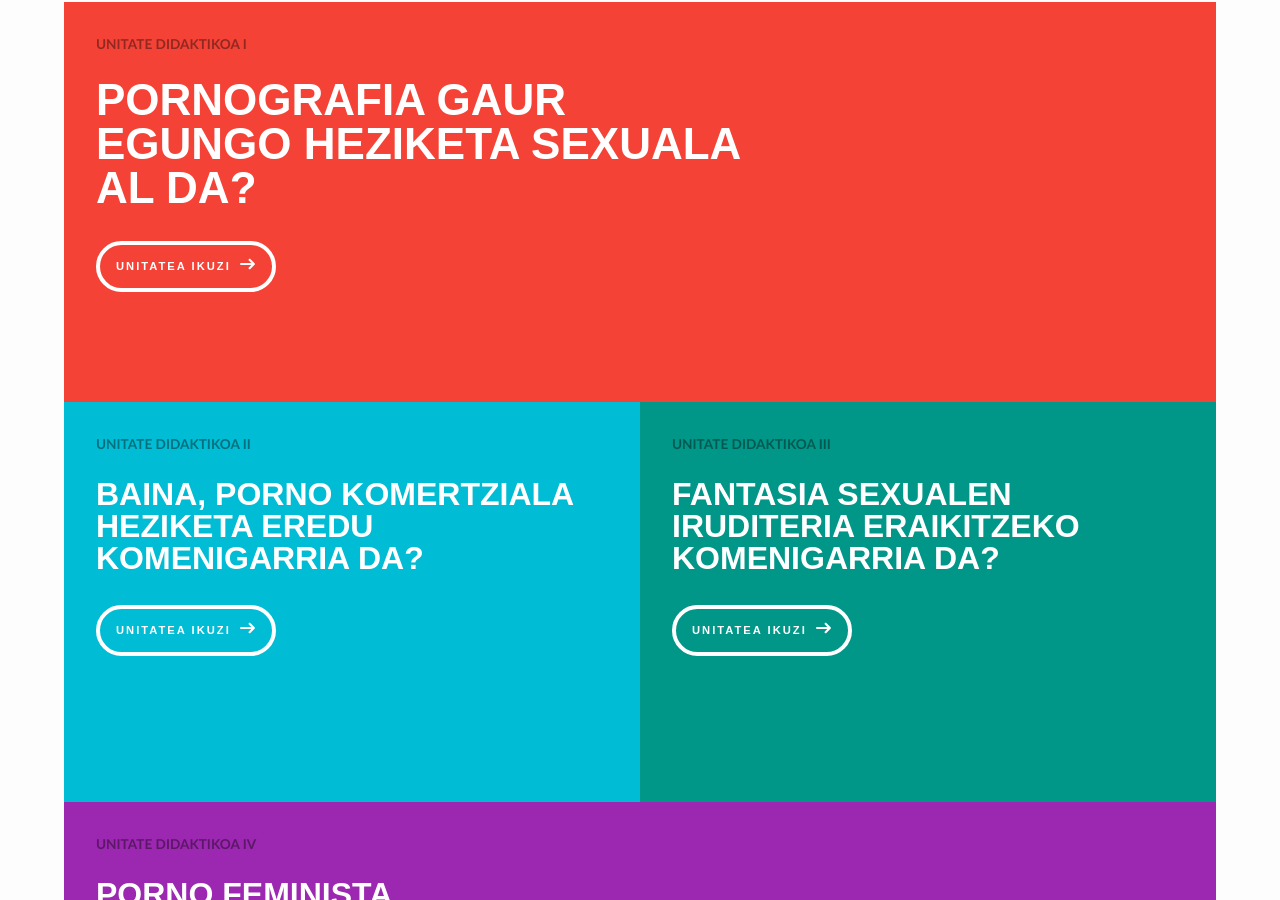
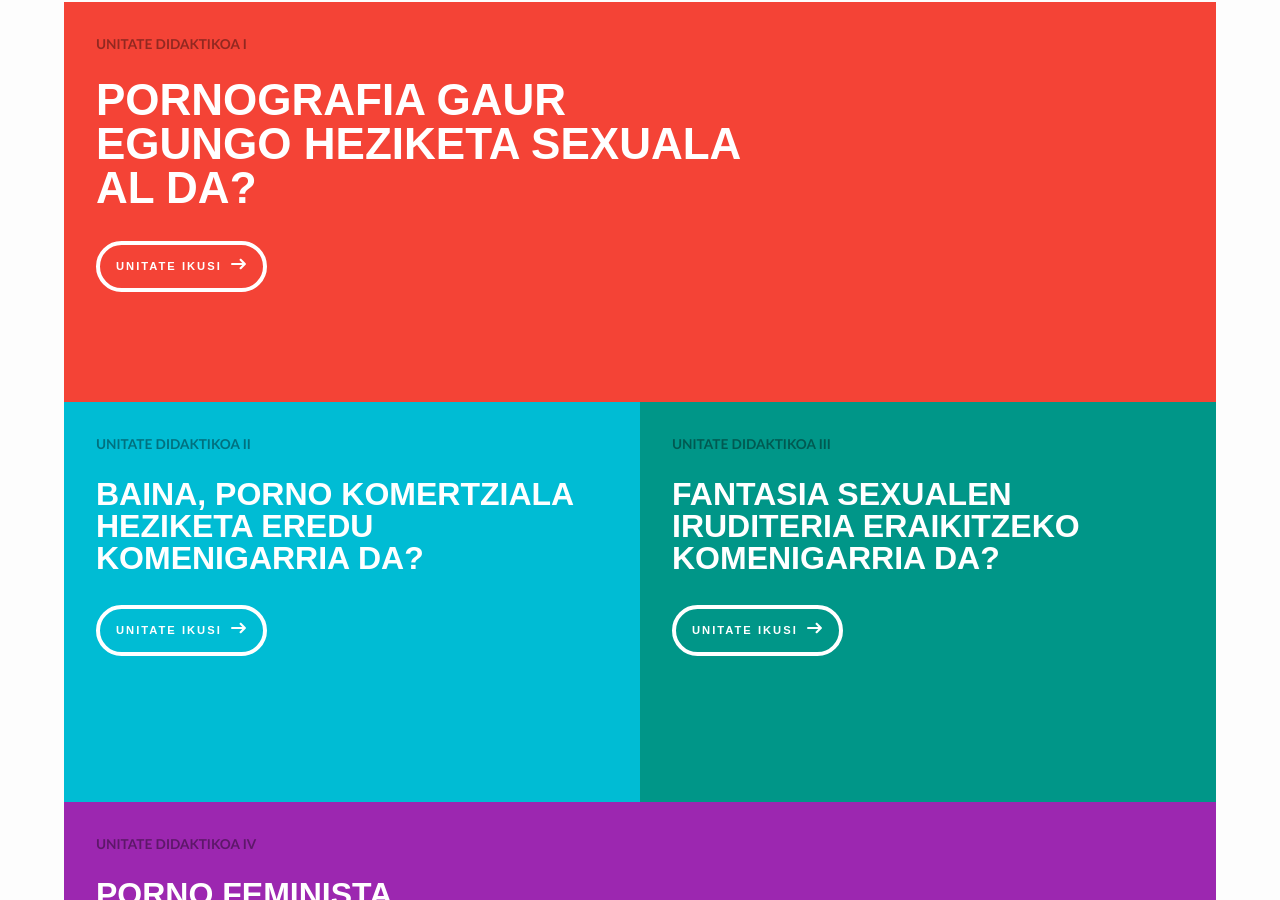
Before and after one commit to pornoeskola/site, a Jekyll site: the page built from index.html, in a window 1280 px wide and 900 px high, scrolled down 2057 px. Built offline with Jekyll 4.4.1, drawn with Linux system fonts in a browser that asks for light colours; some web fonts are replaced; some of the changed text lies outside the part shown.

Commit message:
Translated Unitate ikusi

```diff
--- a/index.html
+++ b/index.html
@@ -80,7 +80,7 @@ lang: euskera
     <h2 class="featured__title">
       {{ post.title }}
     </h2>
-    <p class="featured__p-link">Unitatea ikuzi</p>
+    <p class="featured__p-link">Unitate ikusi</p>
   </div>
   {% endfor %}
 </section>
```
Also changed, not shown: 3 other files.
